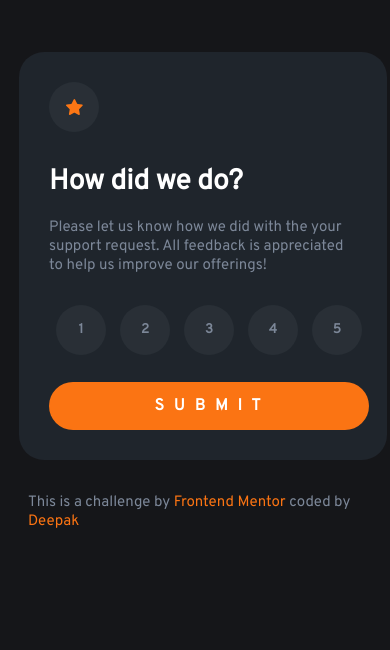
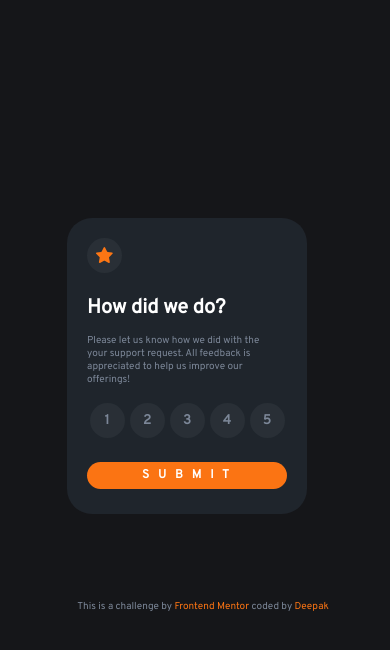
Before and after one commit to DEEPAK-tech40/Interactive-rating-card, a plain HTML site: page index.html in a window 390 px wide. Drawn offline with Linux system fonts and the light colour scheme.

Commit message:
optimized mobile view

```diff
--- a/styles/style.css
+++ b/styles/style.css
@@ -12,8 +12,8 @@
 }
 
 body {
-    height: 37.6rem;
-    width: 100%;
+    height: 100vh;
+    width: 100vw;
     display: flex;
     flex-direction: column;
     justify-content: center;
@@ -39,9 +39,10 @@ p {
     background-color: var(--cardBg);
     border-radius: 25px;
     display: grid;
-    grid-template-columns: repeat(5, 4rem);
+    grid-template-columns: repeat(5, 1fr);
     grid-template-rows: 3rem 4rem 4rem 4rem;
     row-gap: 15px;
+    /* visibility: hidden; */
 }
 
 .icon {
@@ -86,6 +87,7 @@ p {
 
 .btn {
     grid-column: 1/-1;
+    height: 2.5rem;
     background-color: var(--btBg);
     color: white;
     font-weight: 600;
@@ -119,6 +121,8 @@ p {
     visibility: hidden;
 }
 
+
+
 .outcome {
     display: flex;
     align-items: center;
@@ -126,8 +130,8 @@ p {
     background-color: var(--iBg);
     color: var(--btBg);
     border-radius: 100px;
-    width: 11.7rem;
-    height: 1.9rem;
+    width: 70%;
+    height: 10%;
     font-size: 15px;
     padding: 15px;
     margin-top: 2px;
@@ -135,7 +139,7 @@ p {
 
 .thanks-content {
     text-align: center;
-    width: 21rem;
+    width: 100%;
 }
 
 footer {
@@ -149,14 +153,58 @@ footer>p>a {
 
 @media screen and (max-width: 500px) {
 
+    main {
+        height: 22rem;
+        width: 17rem;
+    }
+
     .main,
     .thanks-container {
-        width: 23rem;
-        padding: 30px;
+        width: 15rem;
+        height: 18.5rem;
+        padding: 20px;
+        row-gap: 12px;
+        grid-template-rows: 2rem 3rem 3rem 3rem;
+    }
+
+    .thanks-container {
+        margin-top: -295px;
+    }
+
+    .icon {
+        height: 35px;
+        width: 35px;
+    }
+
+    .image {
+        height: 8rem;
+    }
+
+    .outcome {
+        font-size: 10px;
+    }
+
+    p {
+        font-size: 10px;
+    }
+
+    h1 {
+        font-size: 20px;
     }
 
     .ratings {
         grid-column: 1/-1;
         justify-content: space-around;
     }
+
+    .rb {
+        height: 35px;
+        width: 35px;
+    }
+
+    .btn {
+        height: 1.7rem;
+        font-size: 12px;
+    }
+
 }
```
